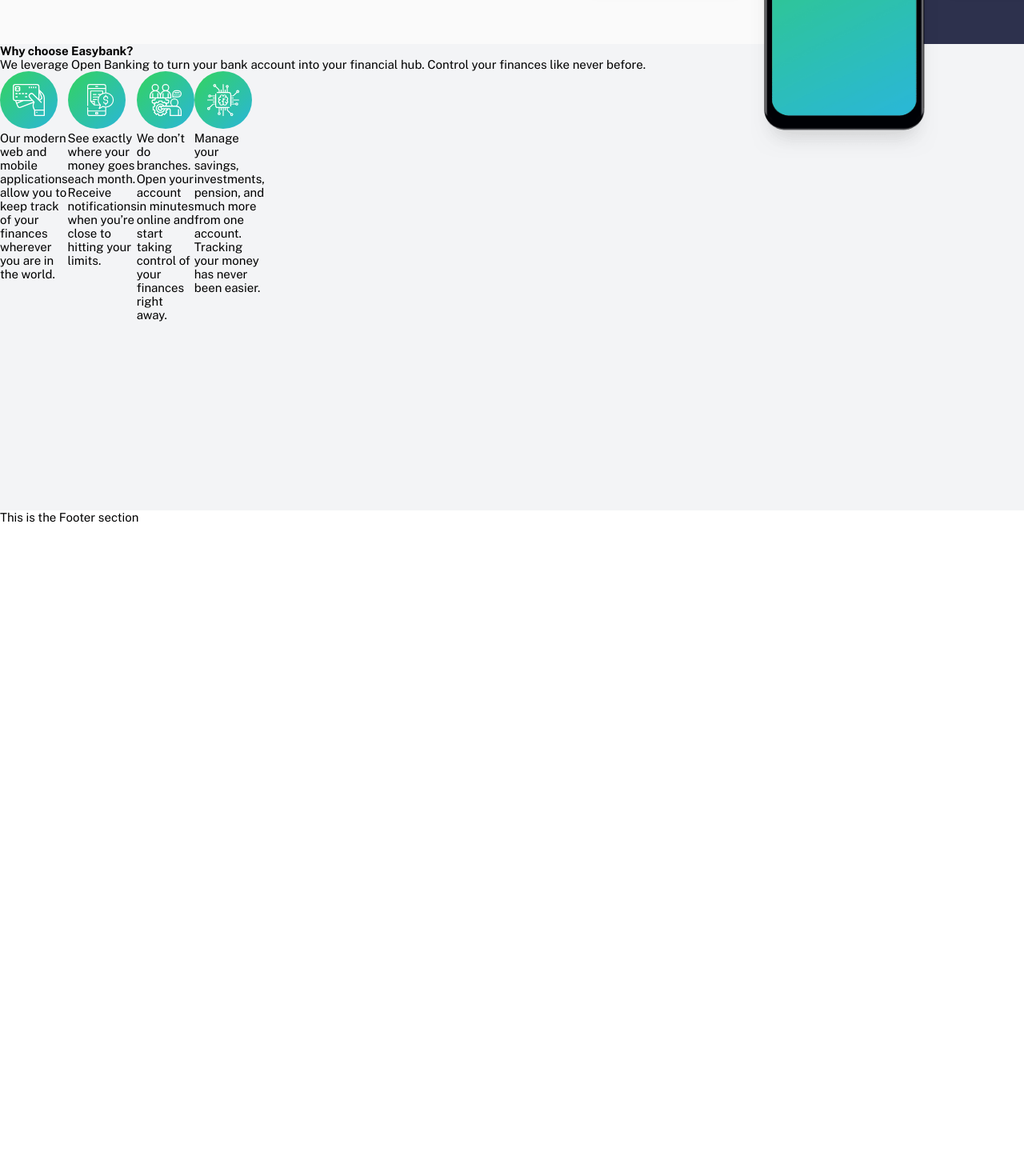
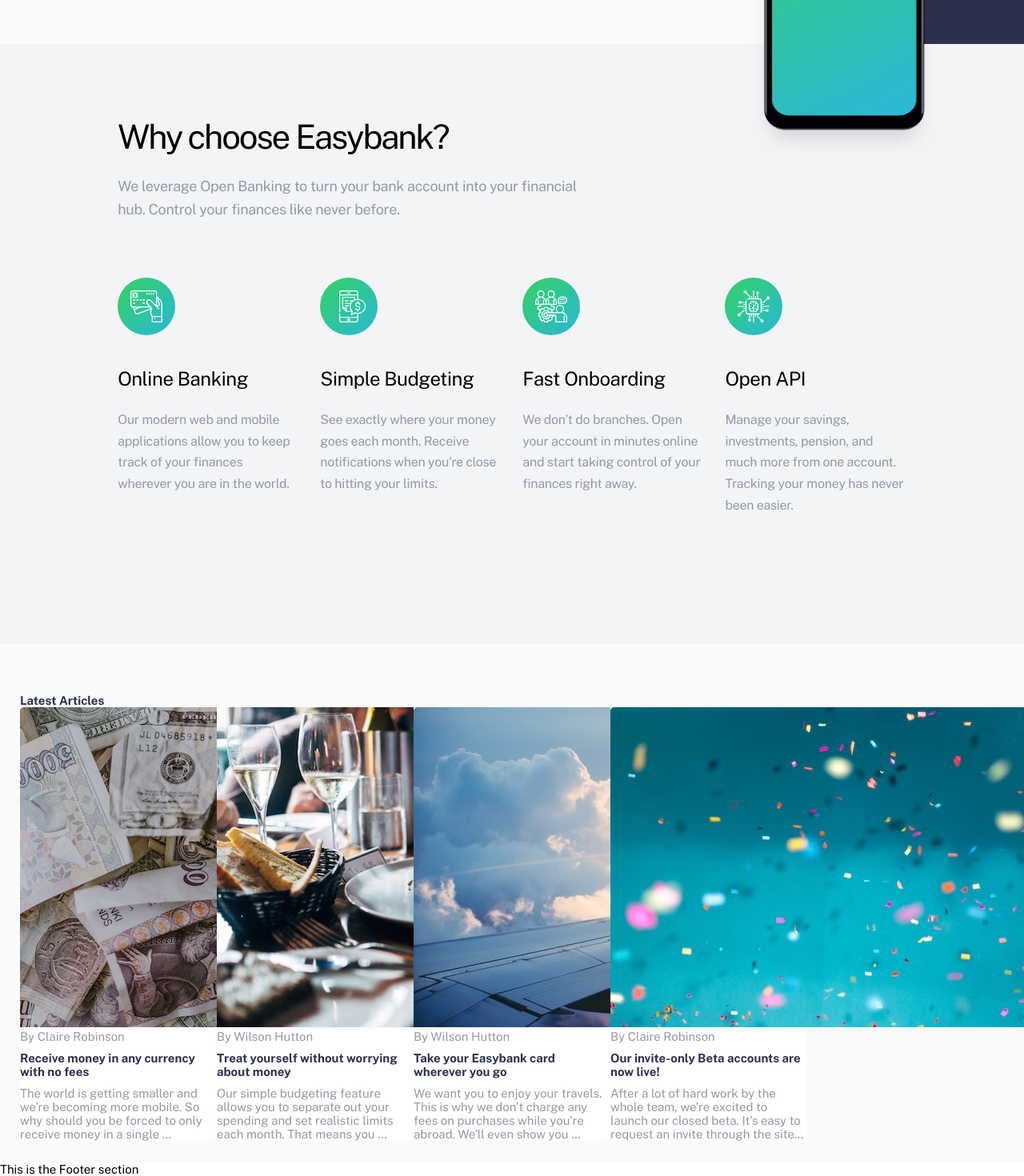
Before and after one commit to mksoofian/easybank-landing-page, a Next.js app in the folder easybank/: page / in a window 1280 px wide. Shown: the part 608-2078 px from the top of the page at 80% size. Before the commit the page ends 1263 px from the top, so only its background shows below. Built offline with nearby package versions, Linux system fonts and the light colour scheme.

Commit message:
completed whyus section and mobile article section

```diff
--- /dev/null
+++ b/easybank/src/app/components/LatestArticles.js
@@ -0,0 +1,151 @@
+/** @jsxImportSource @emotion/react */
+import { css } from "@emotion/react";
+import Image from "next/image";
+
+const LatestArticles = ({ articleInfo }) => {
+  return (
+    <section
+      className="LatestArticlesSection"
+      css={css`
+        // width: 100%;
+        // padding: 7vw 11.5vw;
+          background-color: var(--verylightgrey);
+    	  padding: 6.25rem 2.5rem 2.7rem 2.5rem;
+        }
+      `}
+    >
+      <h2
+        className="LatestArticlesHeader"
+        css={css`
+          // font-weight: 400;
+          // font-size: 4.2rem;
+          // letter-spacing: -0.08ch;
+          // margin-top: 0.15rem;
+          color: var(--darkblue);
+
+          @media (max-width: 750px) {
+            font-weight: 400;
+            font-size: 3.2rem;
+            letter-spacing: -0.03ch;
+            margin-top: 4.25rem;
+            text-align: center;
+          }
+        `}
+      >
+        Latest Articles
+      </h2>
+      <div
+        className="articlesContainer"
+        css={css`
+          display: flex;
+          //   width: 100%;
+          //   margin: 7rem 0rem;
+          //   gap: 2.7%;
+          @media (max-width: 750px) {
+            flex-direction: column;
+            width: 100%;
+            margin: 3.25rem 0;
+            gap: 2.4rem;
+          }
+        `}
+      >
+        {articleInfo.map((article) => (
+          <div
+            className="articleCard"
+            css={css`
+              width: 20%;
+              background-color: var(--verylightgrey);
+              @media (max-width: 750px) {
+                width: 100%;
+              }
+            `}
+          >
+            <Image
+              className="articleImage"
+              src={article.imagePath}
+              width={0}
+              height={0}
+              css={css`
+                border-radius: 0.5rem 0.5rem 0 0;
+                object-fit: cover;
+                @media (max-width: 750px) {
+                  width: 100%;
+                  max-height: 20rem;
+                }
+              `}
+              alt={article.imageAlt}
+            />
+            <div
+              className="textContainer"
+              css={css`
+                background-color: var(--white);
+                display: flex;
+                flex-direction: column;
+                gap: 1rem;
+                border-radius: 0 0 0.5rem 0.5rem;
+
+                @media (max-width: 750px) {
+                  padding: 2.5rem 3rem 2rem 3rem;
+                }
+              `}
+            >
+              <p
+                className="author"
+                css={css`
+                  color: var(--grayishblue);
+                  @media (max-width: 750px) {
+                    font-size: 1rem;
+                    letter-spacing: -0.03ch;
+                  }
+                `}
+              >
+                {" "}
+                By {article.author}
+              </p>
+              <h3
+                className="articleTitle"
+                key={article.title}
+                css={css`
+                  color: var(--darkblue);
+
+                  // font-weight: 400;
+                  // font-size: 2.4rem;
+                  // margin-top: 3.75rem;
+                  // letter-spacing: -0.03ch;
+                  @media (max-width: 750px) {
+                    font-weight: 400;
+                    font-size: 1.6rem;
+                    letter-spacing: -0.04ch;
+                    line-height: 2ch;
+                    // margin-top: 2.25rem;
+                  }
+                `}
+              >
+                {article.title}
+              </h3>
+              <p
+                className="articleText"
+                css={css`
+                  color: var(--grayishblue);
+                  // line-height: 2.72ch;
+                  // letter-spacing: -0.025ch;
+                  // margin: 2.5rem 0 0 0;
+                  // font-size: 1.6rem;
+                  @media (max-width: 750px) {
+                    line-height: 2.4ch;
+                    letter-spacing: 0.04ch;
+                    font-size: 1.2rem;
+                    margin-bottom: 2.25rem;
+                  }
+                `}
+              >
+                {article.text}
+              </p>
+            </div>
+          </div>
+        ))}
+      </div>
+    </section>
+  );
+};
+export default LatestArticles;
--- a/easybank/src/app/components/Navigation.js
+++ b/easybank/src/app/components/Navigation.js
@@ -103,7 +103,7 @@ const Navigation = ({ linkItems }) => {
           display: flex;
           flex-direction: column;
           justify-content: space-between;
-          z-index: -5;
+          z-index: -25;
 
           @media (max-width: 750px) {
             position: fixed;
--- a/easybank/src/app/components/WhyUs.js
+++ b/easybank/src/app/components/WhyUs.js
@@ -16,17 +16,59 @@ const WhyUs = ({ reasonInfo }) => {
       className="whyUsSection"
       css={css`
         width: 100%;
-        height: 45.6vw;
-        // padding: 7.5vw 11.7vw;
+        position: relative;
+        z-index: 32;
+        padding: 7vw 11.5vw;
         background-color: var(--lightgrayishblue);
         @media (max-width: 750px) {
-          padding: 2.5rem;
+          padding: 6.25rem 2.5rem 1rem 2.5rem;
+          text-align: center;
+          height: auto;
         }
       `}
     >
-      <div className="whyUsHeaderContainer">
-        <h2 className="whyUsHeader">Why choose Easybank?</h2>
-        <p className="whyUsText">
+      <div
+        className="whyUsHeaderContainer"
+        css={css`
+          width: 60%;
+          @media (max-width: 750px) {
+            width: 100%;
+          }
+        `}
+      >
+        <h2
+          className="whyUsHeader"
+          css={css`
+            font-weight: 400;
+            font-size: 4.2rem;
+            letter-spacing: -0.08ch;
+            margin-top: 0.15rem;
+            @media (max-width: 750px) {
+              font-weight: 400;
+              font-size: 3.2rem;
+              letter-spacing: -0.03ch;
+              margin-top: 0;
+            }
+          `}
+        >
+          Why choose Easybank?
+        </h2>
+        <p
+          className="whyUsText"
+          css={css`
+            letter-spacing: -0.03ch;
+            line-height: 2.6ch;
+            margin: 2.45rem 0 0 0;
+            font-size: 1.8rem;
+            color: var(--grayishblue);
+            @media (max-width: 750px) {
+              line-height: 2.77ch;
+              letter-spacing: -0.03ch;
+              margin: 1.5rem 0 0 0;
+              font-size: 1.5rem;
+            }
+          `}
+        >
           We leverage Open Banking to turn your bank account into your financial
           hub. Control your finances like never before.{" "}
         </p>
@@ -35,11 +77,27 @@ const WhyUs = ({ reasonInfo }) => {
         className="reasonTileContainer"
         css={css`
           display: flex;
-          width: 20%;
+          width: 100%;
+          margin: 7rem 0rem;
+          gap: 2.7%;
+          @media (max-width: 750px) {
+            flex-direction: column;
+            width: 100%;
+            margin: 5.5rem 0;
+            gap: 3.1rem;
+          }
         `}
       >
         {reasonInfo.map((reason) => (
-          <div className="reasonTile" css={css``}>
+          <div
+            className="reasonTile"
+            css={css`
+              width: 25%;
+              @media (max-width: 750px) {
+                width: 100%;
+              }
+            `}
+          >
             <Image
               className="reasonIcon"
               src={reason.iconPath}
@@ -51,8 +109,42 @@ const WhyUs = ({ reasonInfo }) => {
               `}
               alt=""
             />
-            <h3 className="reasonHeader" key={reason.title}></h3>
-            <p className="reasonDesc">{reason.text}</p>
+            <h3
+              className="reasonHeader"
+              key={reason.title}
+              css={css`
+                font-weight: 400;
+                font-size: 2.4rem;
+                margin-top: 3.75rem;
+                letter-spacing: -0.03ch;
+                @media (max-width: 750px) {
+                  font-weight: 400;
+                  font-size: 2rem;
+                  margin-top: 2.25rem;
+                  letter-spacing: -0.03ch;
+                }
+              `}
+            >
+              {reason.title}
+            </h3>
+            <p
+              className="reasonDesc"
+              css={css`
+                color: var(--grayishblue);
+                line-height: 2.72ch;
+                letter-spacing: -0.025ch;
+                margin: 2.5rem 0 0 0;
+                font-size: 1.6rem;
+                @media (max-width: 750px) {
+                  line-height: 2.72ch;
+                  letter-spacing: -0.025ch;
+                  margin: 1.94rem 0 0 0;
+                  font-size: 1.5rem;
+                }
+              `}
+            >
+              {reason.text}
+            </p>
           </div>
         ))}
       </div>
--- a/easybank/src/app/globals.css
+++ b/easybank/src/app/globals.css
@@ -25,9 +25,9 @@
 html,
 body {
   max-width: 100vw;
-  /* overflow-x: hidden; */
   padding: 0;
   margin: 0;
+  overflow-x: hidden;
 }
 
 a {
--- a/easybank/src/app/page.tsx
+++ b/easybank/src/app/page.tsx
@@ -7,12 +7,17 @@ import Navigation from "./components/Navigation";
 import Btn from "./components/Btn";
 import Banner from "./components/Banner";
 import WhyUs from "./components/WhyUs";
+import LatestArticles from "./components/LatestArticles";
 
 // Assets
 import iconOnlineBanking from "../../public/icon-online.svg";
 import iconBudgeting from "../../public/icon-budgeting.svg";
 import iconOnboarding from "../../public/icon-onboarding.svg";
 import iconApi from "../../public/icon-api.svg";
+import imageConfetti from "../../public/image-confetti.jpg";
+import imageCurrency from "../../public/image-currency.jpg";
+import imagePlane from "../../public/image-plane.jpg";
+import imageRestaurant from "../../public/image-restaurant.jpg";
 
 export default function Home() {
   const linkedItems = [
@@ -44,6 +49,36 @@ export default function Home() {
       text: "Manage your savings, investments, pension, and much more from one account. Tracking your money has never been easier.",
     },
   ];
+  const articles = [
+    {
+      imagePath: imageCurrency,
+      imageAlt: "Image of various currencies",
+      author: "Claire Robinson",
+      title: "Receive money in any currency with no fees",
+      text: "The world is getting smaller and we’re becoming more mobile. So why should you be forced to only receive money in a single … ",
+    },
+    {
+      imagePath: imageRestaurant,
+      imageAlt: "Image of plated food at a restaurant",
+      author: "Wilson Hutton",
+      title: "Treat yourself without worrying about money",
+      text: "Our simple budgeting feature allows you to separate out your spending and set realistic limits each month. That means you …",
+    },
+    {
+      imagePath: imagePlane,
+      imageAlt: "Image of an aircraft",
+      author: "Wilson Hutton",
+      title: "Take your Easybank card wherever you go",
+      text: "We want you to enjoy your travels. This is why we don’t charge any fees on purchases while you’re abroad. We’ll even show you … ",
+    },
+    {
+      imagePath: imageConfetti,
+      imageAlt: "Image of party confetti with a blue backdrop",
+      author: "Claire Robinson",
+      title: "Our invite-only Beta accounts are now live!",
+      text: "After a lot of hard work by the whole team, we’re excited to launch our closed beta. It’s easy to request an invite through the site...",
+    },
+  ];
   return (
     <>
       <Header>
@@ -60,6 +95,7 @@ export default function Home() {
       <main>
         <Banner />
         <WhyUs reasonInfo={reasons} />
+        <LatestArticles articleInfo={articles} />
       </main>
       <footer> This is the Footer section</footer>
     </>
```
Also changed, not shown: easybank/src/app/components/Banner.js (+6 -3 lines).
